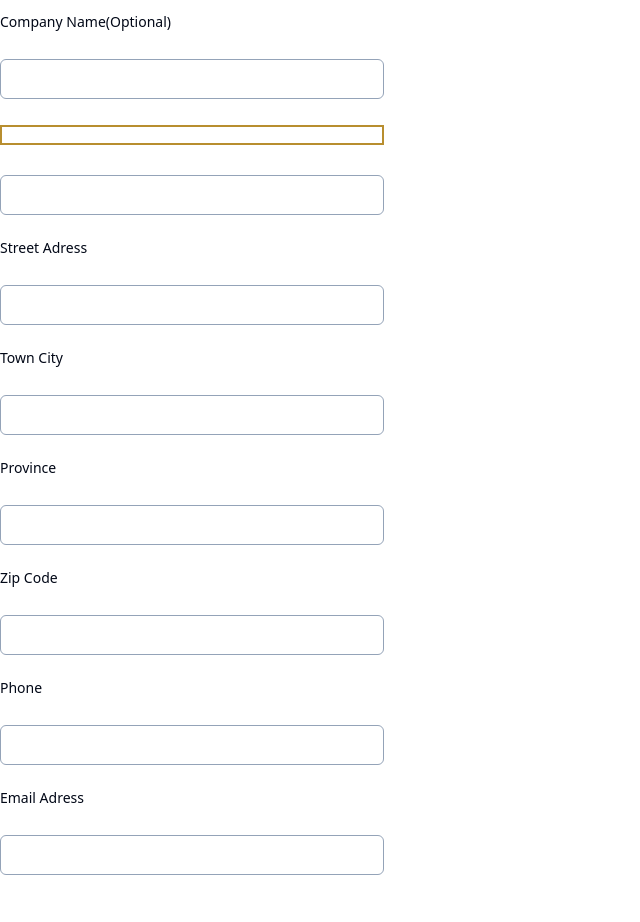
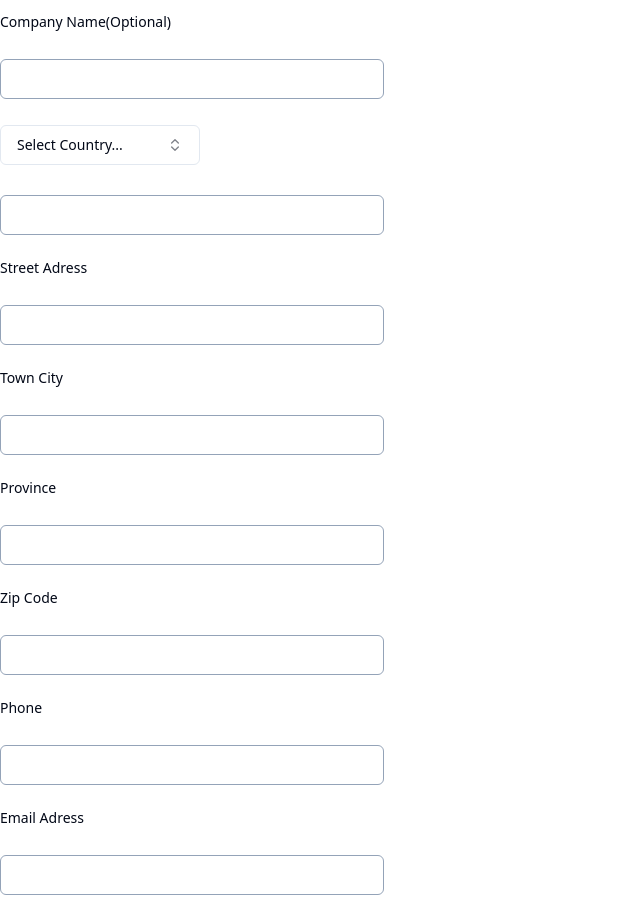
Before and after one commit to Aprender-e-Crescer/e-commerce, a React (Vite) app: page / in a window 1280 px wide. Shown: the part 2360-3282 px from the top of the page, without its empty margins (0-640 px from the left). Built offline with nearby package versions, Linux system fonts and the light colour scheme.

Commit message:
correção do componente button da nossa interface

```diff
--- a/package.json
+++ b/package.json
@@ -13,6 +13,7 @@
     "@radix-ui/react-dialog": "^1.1.1",
     "@radix-ui/react-label": "^2.1.0",
     "@radix-ui/react-popover": "^1.1.1",
+    "@radix-ui/react-slot": "^1.1.0",
     "class-variance-authority": "^0.7.0",
     "clsx": "^2.1.1",
     "cmdk": "^1.0.0",
--- a/src/components/Combobox.tsx
+++ b/src/components/Combobox.tsx
@@ -4,7 +4,7 @@
 import { Check, ChevronsUpDown } from "lucide-react"
 
 import { cn } from "../lib/utils"
-import { Button } from "./Button"
+import { Button } from "./buttonCheckout"
 import {
   Command,
   CommandEmpty,
--- /dev/null
+++ b/src/components/buttonCheckout.tsx
@@ -0,0 +1,56 @@
+import * as React from "react"
+import { Slot } from "@radix-ui/react-slot"
+import { cva, type VariantProps } from "class-variance-authority"
+
+import { cn } from "@/lib/utils"
+
+const buttonVariants = cva(
+  "inline-flex items-center justify-center whitespace-nowrap rounded-md text-sm font-medium ring-offset-background transition-colors focus-visible:outline-none focus-visible:ring-2 focus-visible:ring-ring focus-visible:ring-offset-2 disabled:pointer-events-none disabled:opacity-50",
+  {
+    variants: {
+      variant: {
+        default: "bg-primary text-primary-foreground hover:bg-primary/90",
+        destructive:
+          "bg-destructive text-destructive-foreground hover:bg-destructive/90",
+        outline:
+          "border border-input bg-background hover:bg-accent hover:text-accent-foreground",
+        secondary:
+          "bg-secondary text-secondary-foreground hover:bg-secondary/80",
+        ghost: "hover:bg-accent hover:text-accent-foreground",
+        link: "text-primary underline-offset-4 hover:underline",
+      },
+      size: {
+        default: "h-10 px-4 py-2",
+        sm: "h-9 rounded-md px-3",
+        lg: "h-11 rounded-md px-8",
+        icon: "h-10 w-10",
+      },
+    },
+    defaultVariants: {
+      variant: "default",
+      size: "default",
+    },
+  }
+)
+
+export interface ButtonProps
+  extends React.ButtonHTMLAttributes<HTMLButtonElement>,
+    VariantProps<typeof buttonVariants> {
+  asChild?: boolean
+}
+
+const Button = React.forwardRef<HTMLButtonElement, ButtonProps>(
+  ({ className, variant, size, asChild = false, ...props }, ref) => {
+    const Comp = asChild ? Slot : "button"
+    return (
+      <Comp
+        className={cn(buttonVariants({ variant, size, className }))}
+        ref={ref}
+        {...props}
+      />
+    )
+  }
+)
+Button.displayName = "Button"
+
+export { Button, buttonVariants }
```
